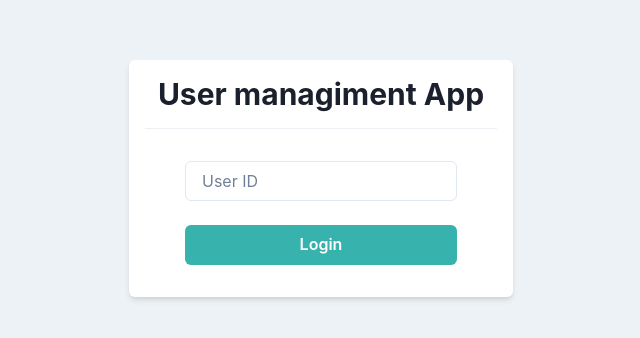
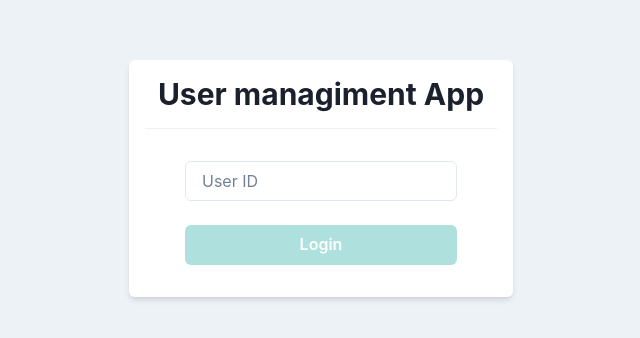
Before and after one commit to Tomoko-hub/user-management-app, a React (Create React App) app: page / in a window 1280 px wide. Shown: the part 222-560 px from the top of the page, without its empty margins (319-959 px from the left). Built offline with nearby package versions, Linux system fonts and the light colour scheme.

Commit message:
login functionality ready

```diff
--- a/src/components/atoms/buttons/PrimaryButton.tsx
+++ b/src/components/atoms/buttons/PrimaryButton.tsx
@@ -3,17 +3,23 @@
 
 type Props = {
     children : ReactNode;
+    disabled? :boolean;
+    loading? :boolean;
+    onClick: ()=> void;
 }
 
 export const PrimaryButton:FC<Props>= memo((props)=>{
 
-    const { children } = props;
+    const { children, disabled = false, loading = false, onClick } = props;
 
     return(
         <Button
             bg="teal.400"
             color="white"
             _hover={{opacity: 0.8}}
+            isDisabled={disabled}
+            isLoading={loading}
+            onClick={onClick}
         >
             {children}
         </Button>
--- a/src/components/pages/Login.tsx
+++ b/src/components/pages/Login.tsx
@@ -1,10 +1,14 @@
-import { memo,FC, useState } from "react"
+import { memo,FC, useState, ChangeEvent } from "react"
 import { Box, Divider, Flex, Heading, Input, Stack } from "@chakra-ui/react";
 import { PrimaryButton } from "../atoms/buttons/PrimaryButton";
+import { useAuth } from "../../hooks/useAuth";
 
 const Login:FC = memo(()=>{
+    const {login, loading}=useAuth();
     const [userId, setUserId] = useState('');
-    const onChangeUserId =(e:ChangeEvent<HTMLInputElement>)=>setUserId(e.target.value);
+
+    const onChangeUserId =(event:ChangeEvent<HTMLInputElement>)=>setUserId(event.target.value);
+    const onClickLogin = ()=> login(userId);
 
     return(
         <Flex align="center" justify="center" height="100vh">
@@ -17,7 +21,12 @@
                     value={userId}
                     onChange={onChangeUserId}
                      />
-                    <PrimaryButton>Login</PrimaryButton>
+                    <PrimaryButton
+                    disabled={userId === '' || loading}
+                    loading={loading}
+                    onClick={onClickLogin}>
+                        Login
+                    </PrimaryButton>
                 </Stack>
             </Box>
         </Flex>
--- /dev/null
+++ b/src/hooks/useAuth.ts
@@ -0,0 +1,26 @@
+import axios from "axios";
+import { useCallback, useState } from "react";
+import { useHistory } from "react-router-dom";
+
+import { User } from "../types/api/user";
+
+export const useAuth =()=>{
+    const history =useHistory();
+
+    const [loading, setLoading] = useState(false);
+
+    const login =useCallback(
+        (id:string)=> {
+            setLoading(true);
+        axios.get<User>(`https://jsonplaceholder.typicode.com/users/${id}`).
+            then((res)=>{
+                if(res.data){
+                    history.push('/home')
+                } else {
+                    alert("Can not find user");
+                }
+            }).catch(()=>alert("User does not exist"))
+            .finally(()=>setLoading(false));
+    },[history]);
+    return {login, loading}
+}
--- /dev/null
+++ b/src/types/api/user.ts
@@ -0,0 +1,23 @@
+export type User = {
+    id: number;
+    name: string;
+    username: string;
+    email: string;
+    address: {
+        street: string;
+        suite: string;
+        city: string;
+        zipcode: string;
+        geo: {
+            lat: string;
+            lng: string;
+        }
+    };
+    phone: string;
+    website: string;
+    company: {
+        name: string;
+        catchPhrase: string;
+        bs: string;
+    }
+}
```
